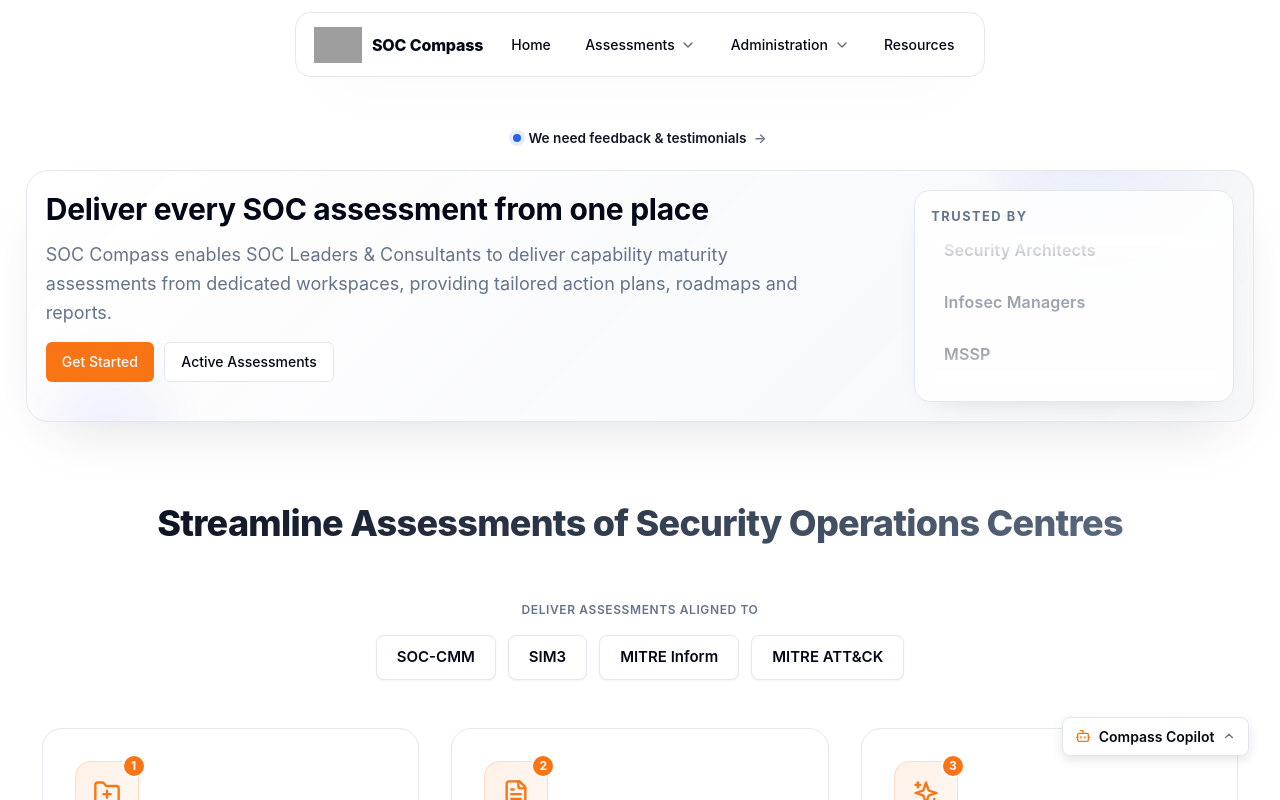
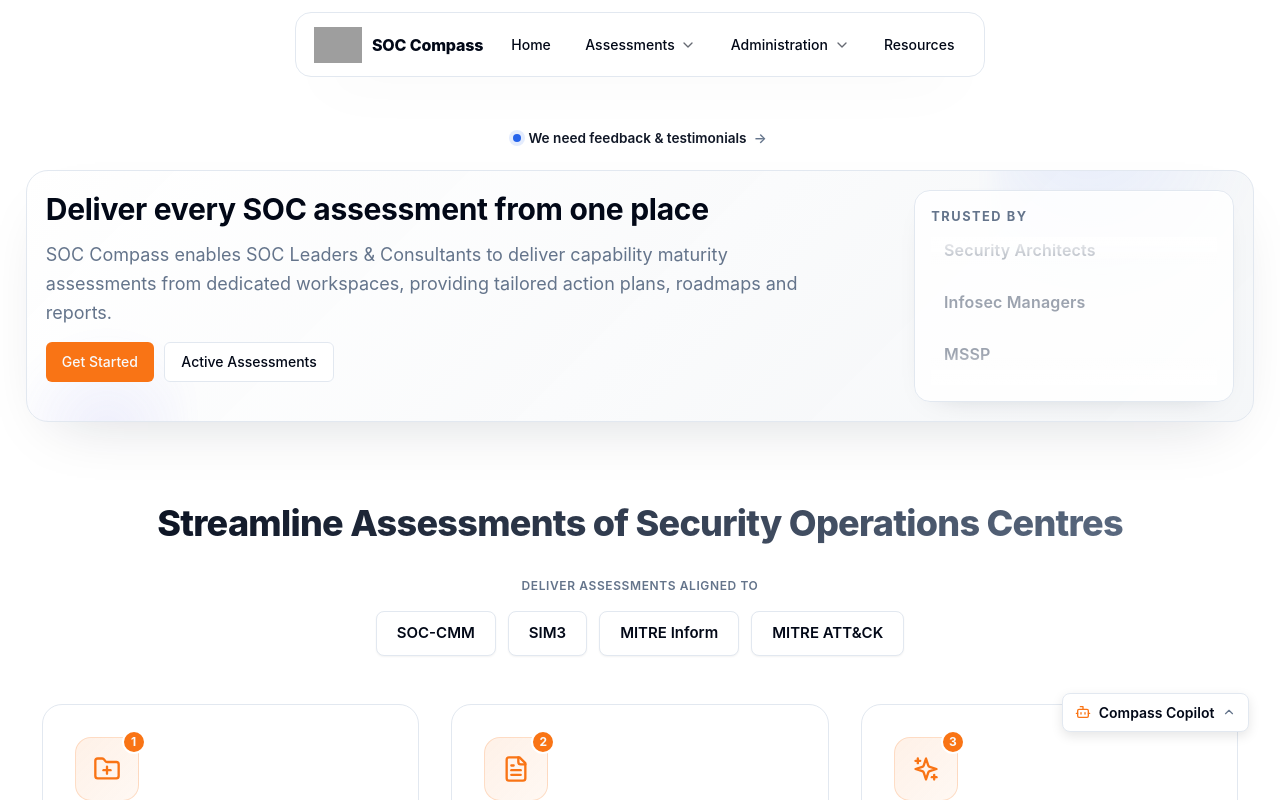
Before and after one commit to mikecybersec/SOC-Compass, a React (Vite) app in the folder soc-improvement-app/: page / in a window 1280 px wide. Shown: the top 800 px of the page. Built offline with nearby package versions, Linux system fonts and the light colour scheme; grey boxes are pictures that could not be loaded.

Commit message:
Adjust margin in .assessment-frameworks-section for improved layout consistency in index.css

```diff
--- a/soc-improvement-app/src/index.css
+++ b/soc-improvement-app/src/index.css
@@ -1745,7 +1745,7 @@ label {
 }
 
 .streamline-container .assessment-frameworks-section {
-  margin: 2rem 0 1.5rem;
+  margin: 0.5rem 0 1.5rem;
 }
 
 .streamline-header {
```
